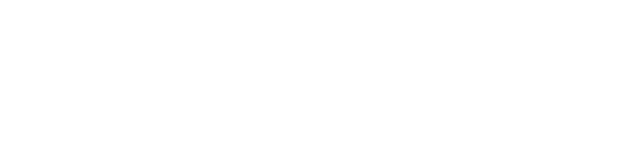
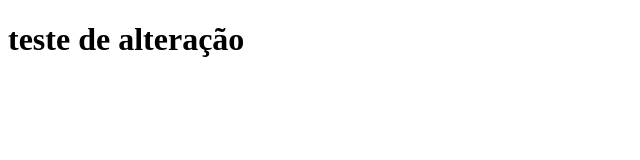
Before and after one commit to tamaragxavier/teste, a plain HTML site: page index.html in a window 1280 px wide. Shown: the whole page, without its empty margins (0-640 px from the left). Drawn offline with Linux system fonts and the light colour scheme.

Commit message:
adicionado h1

```diff
--- a/index.html
+++ b/index.html
@@ -6,6 +6,7 @@
     <title>teste</title>
 </head>
 <body>
+    <h1>teste de alteração</h1>
 
 </body>
 </html>
```
